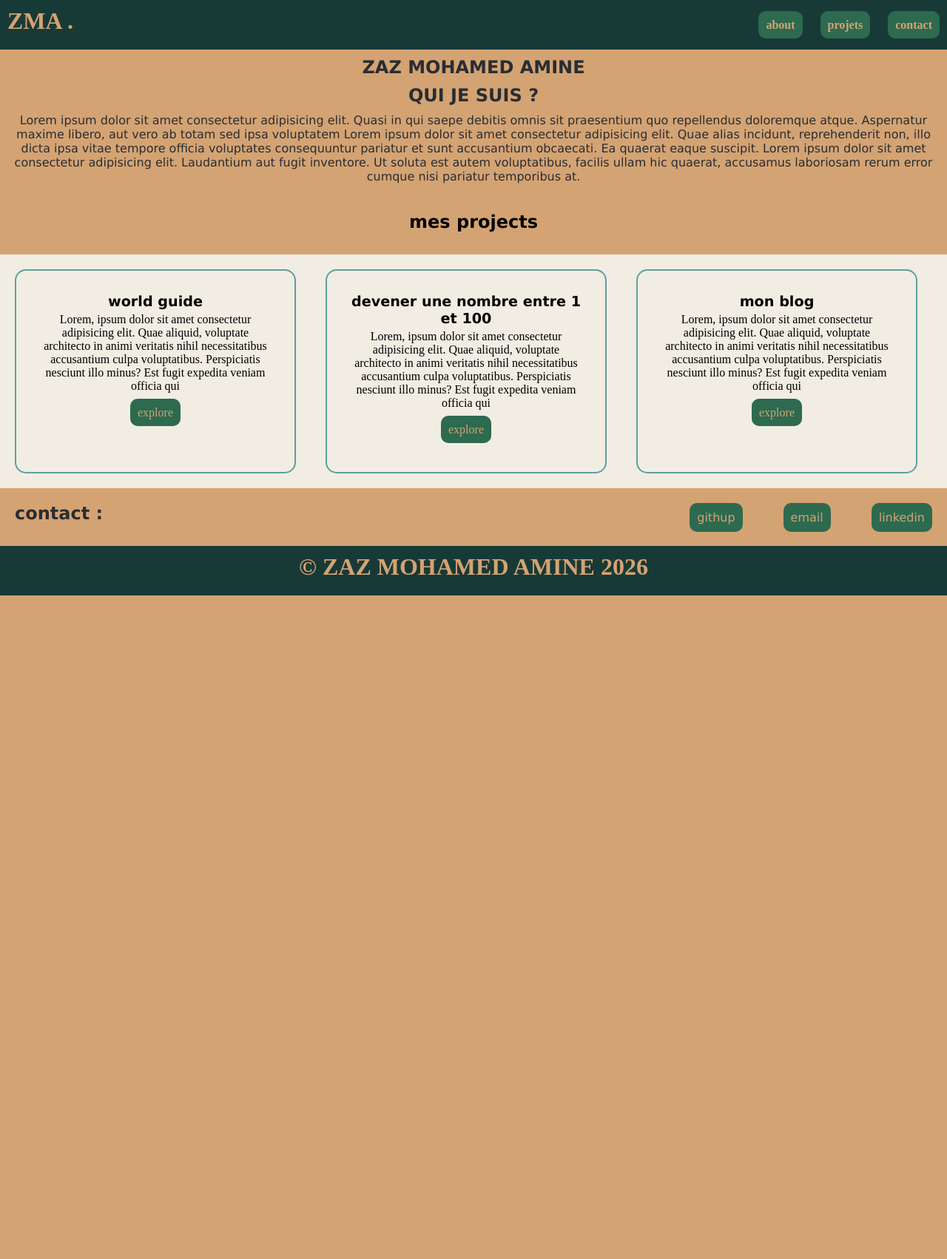
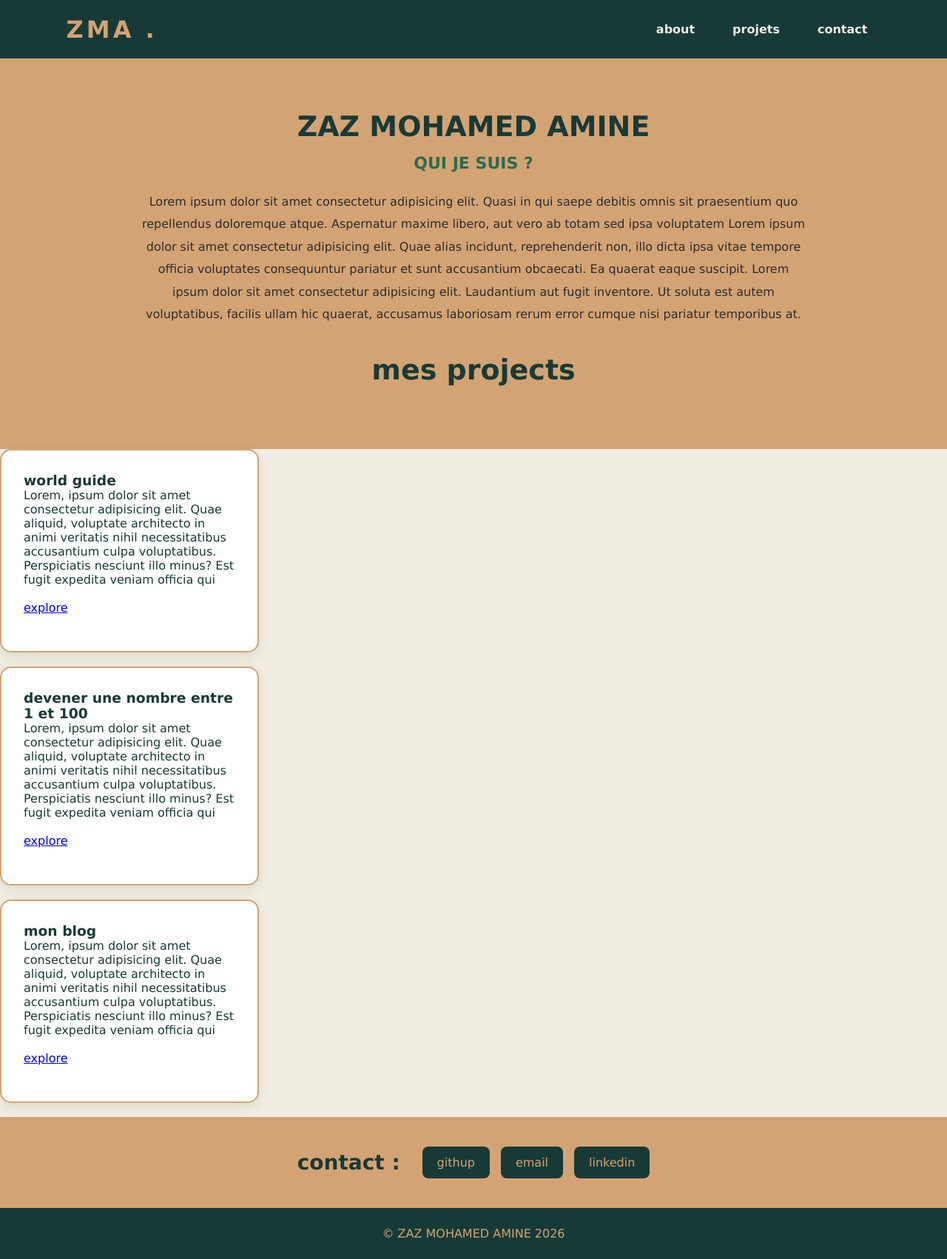
Before and after one commit to mohamedaminezaz265-dotcom/prototype, a PHP site: page / in a window 1280 px wide. Shown: the whole page at 74% size. Before the commit the page ends 805 px from the top, so only its background shows below. Run offline with PHP 8.4, Linux system fonts and the light colour scheme.

Commit message:
Update style.css

```diff
--- a/(S4)12 - Prototype : Construire la page d’accueil dynamique du Portfolio/style.css
+++ b/(S4)12 - Prototype : Construire la page d’accueil dynamique du Portfolio/style.css
@@ -1,89 +1,173 @@
-*{
-text-align: center;
-margin: 0px;
-}
-header{
-padding: 10px;
-text-align: center;
-align-items: center;
-justify-content: space-between;
-color:#D4A373;
-background-color: #183A37;
-display: flex;
-}
-nav a{
-text-decoration: none;
 
-margin-left: 20px;
-font-weight: 600;
+/* ========== GENERAL ========== */
+* {
+    margin: 0;
+    padding: 0;
+    box-sizing: border-box;
 }
 
-a{
-background-color: #2D6A4F;
-color: #D4A373;
-padding:10px;
-border-radius: 10px;
-text-decoration: none;
-}
-#about{
-padding: 10px;
-color: #292D32;
-background-color:#D4A373;
-font-family: Verdana, Geneva, Tahoma, sans-serif;
-}
-#about h2,h1{
-margin-bottom: 10px;
-}
-#titre_projets{
-color:black;
-margin-bottom: 20px;
-}
-#projects{
-display: flex;
-flex: 1;
-justify-content: space-between;
-gap: 20px;
-padding: 20px;
-background-color: #F1EDE3;
-}
-.card{
-border-radius: 15px;
-border: 2px solid cadetblue;
-padding: 30px;
-}
-article:hover{
-background-color:#ebd49cc4 ;
-scale: 1.05;
-transition: 0.4s;
-}
-#walo{
-font-family: Verdana, Geneva, Tahoma, sans-serif;
-font-weight: bolder;
-margin-bottom: 4px;
-font-size: larger;
+body {
+    font-family: Verdana, Geneva, Tahoma, sans-serif;
+    background-color: #F1EDE3;
+    color: #183A37;
 }
 
-#contact {
-    padding: 20px;
-    color: #292D32;
-    background-color: #D4A373;
-    font-family: Verdana, Geneva, Tahoma, sans-serif;
+
+/* HEADER */
+header {
+    background-color: #183A37;
+    padding: 20px 7%;
     display: flex;
     align-items: center;
     justify-content: space-between;
+    box-shadow: 0 4px 12px rgba(0, 0, 0, 0.15);
+}
+
+header h1 {
+    color: #D4A373;
+    font-size: 32px;
+    letter-spacing: 4px;
+    font-weight: bold;
+}
+
+/* NAVIGATION */
+header nav {
+    display: flex;
+    align-items: center;
+    gap: 15px;
+}
+
+header nav a {
+    color: #F1EDE3;
+    text-decoration: none;
+    font-weight: 600;
+    padding: 10px 18px;
+    border-radius: 8px;
+    background-color: transparent;
+    transition: 0.3s;
+}
+
+header nav a:hover {
+    background-color: #D4A373;
+    color: #183A37;
+    transform: translateY(-3px);
+}
+
+
+
+/* ========== ABOUT ========== */
+#about {
+    background-color: #D4A373;
+    padding: 70px 12%;
+    text-align: center;
+}
+
+#about h1 {
+    font-size: 38px;
+    margin-bottom: 15px;
+    color: #183A37;
+}
+
+#about h2 {
+    color: #2D6A4F;
+    margin-bottom: 25px;
+    font-size: 22px;
+}
+
+#about p {
+    color: #292D32;
+    line-height: 1.9;
+    font-size: 16px;
+    max-width: 900px;
+    margin: auto;
+}
+
+/* ========== PROJECTS ========== */
+#project {
+    padding: 60px 8%;
+    background-color: #F1EDE3;
+    display: flex;
+    justify-content: center;
+    align-items: stretch;
+    flex-wrap: wrap;
+    gap: 25px;
+}
+
+.card {
+    background-color: white;
+    border: 2px solid #D4A373;
+    border-radius: 15px;
+    padding: 30px;
+    flex: 1 1 250px;
+    max-width: 350px;
+    box-shadow: 0 5px 15px rgba(24, 58, 55, 0.10);
+    transition: 0.4s;
+}
+
+.card h1 {
+    color: #2D6A4F;
+    font-size: 23px;
+    margin-bottom: 15px;
+}
+
+.card p {
+    color: #555;
+    line-height: 1.7;
+}
+
+.card:hover {
+    transform: translateY(-10px);
+    background-color: #F8E8D0;
+    box-shadow: 0 10px 25px rgba(24, 58, 55, 0.20);
+}
+
+/* ========== CONTACT ========== */
+#contact {
+    background-color: #D4A373;
+    padding: 40px;
+    display: flex;
+    justify-content: center;
+    align-items: center;
+    flex-wrap: wrap;
+    gap: 30px;
+}
+
+#contact h1 {
+    color: #183A37;
+    font-size: 28px;
 }
 
 #contact ul {
     list-style: none;
     display: flex;
     gap: 15px;
+    flex-wrap: wrap;
 }
 
-footer{
-padding: 10px;
+#contact a {
+    display: inline-block;
+    background-color: #183A37;
+    color: #D4A373;
+    text-decoration: none;
+    padding: 12px 20px;
+    border-radius: 8px;
+    transition: 0.3s;
+}
 
-justify-content: center;
-color:#D4A373;
-background-color: #183A37;
+#contact a:hover {
+    background-color: #2D6A4F;
+    transform: scale(1.05);
+}
 
+/* ========== FOOTER ========== */
+footer {
+    background-color: #183A37;
+    color: #D4A373;
+    padding: 25px;
+    text-align: center;
 }
+
+footer h1 {
+    font-size: 16px;
+    font-weight: normal;
+}
```
